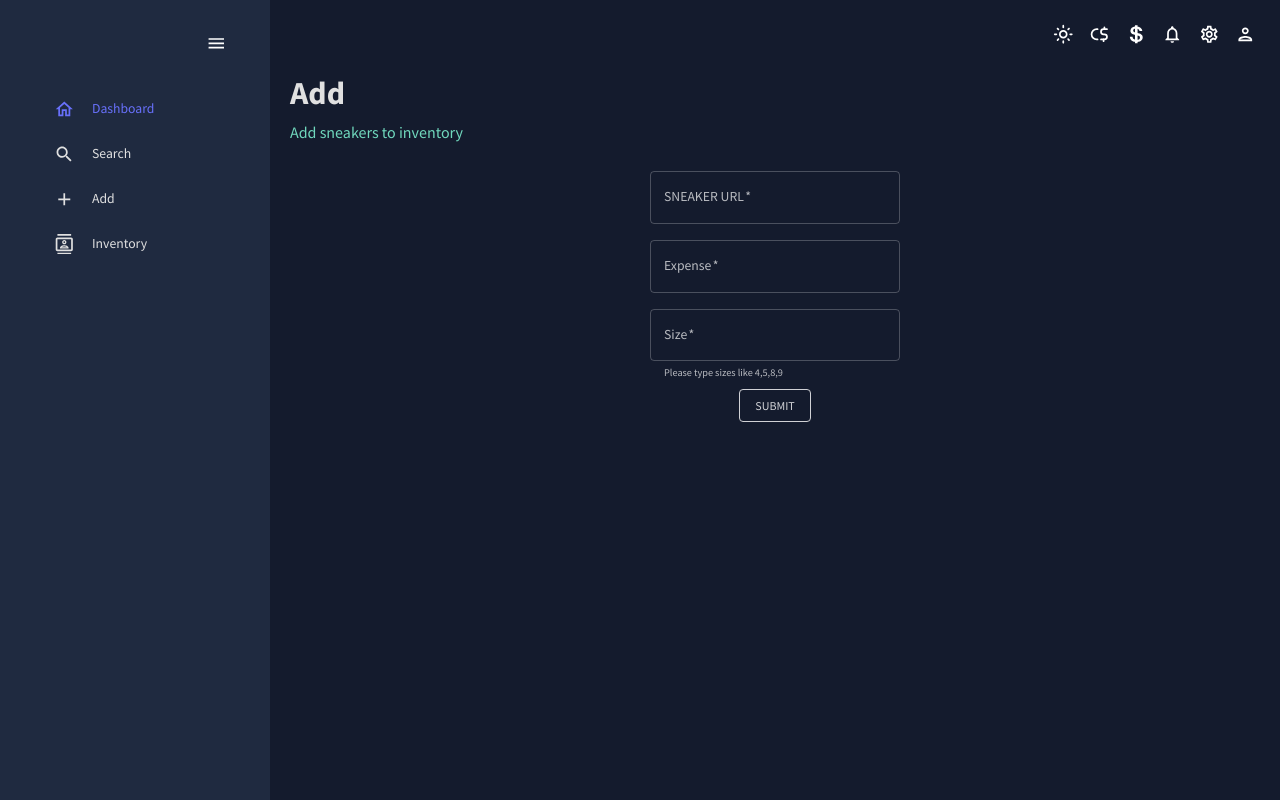
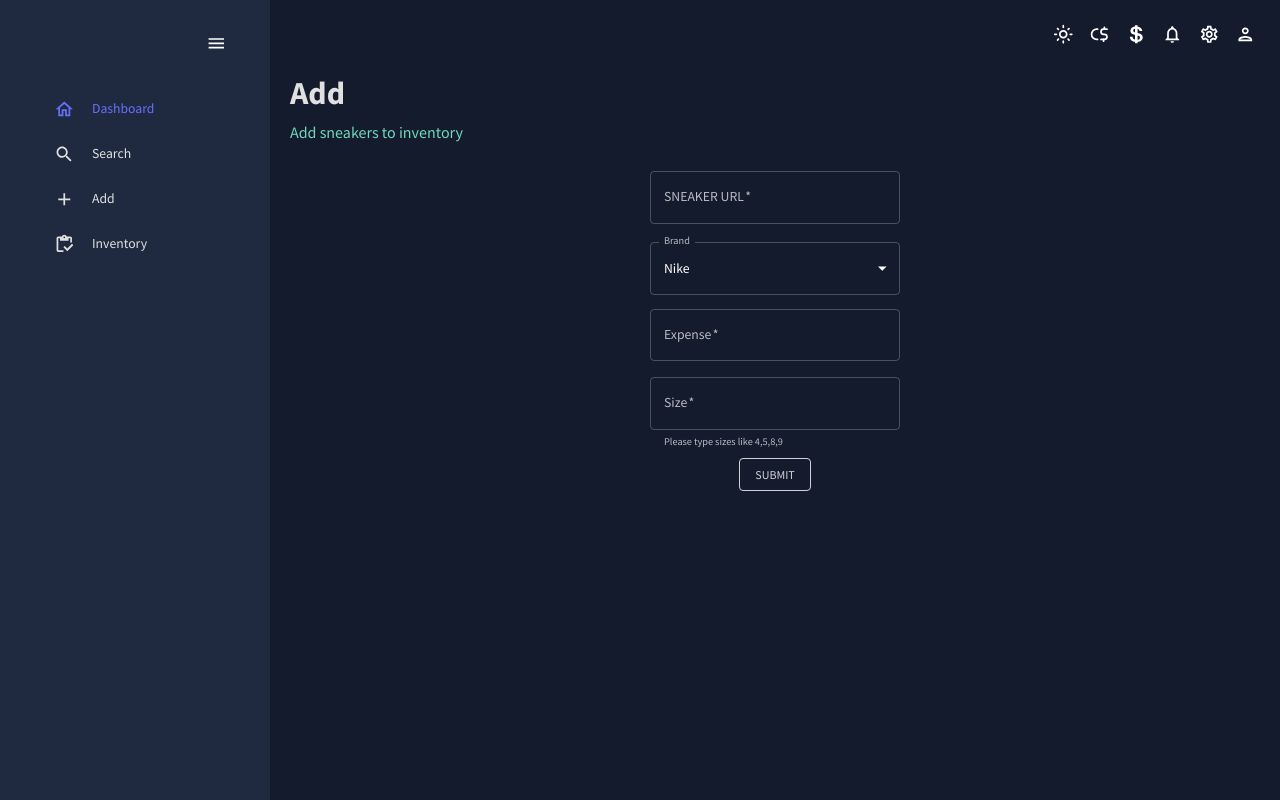
Before and after one commit to Leo-GeZhao/Sneaker-Mining, a React (Create React App) app: page /add in a window 1280 px wide. Built offline with nearby package versions, Linux system fonts and the light colour scheme.

Commit message:
add brand

```diff
--- a/controllers/inventory.js
+++ b/controllers/inventory.js
@@ -10,6 +10,7 @@ async function create(req, res, next) {
     inventory.image = sneaker.image;
     inventory.url = req.body.url;
     inventory.expense = req.body.expense;
+    inventory.brand = req.body.brand;
     req.body.size.map((s, idx) => {
       const detail = sneaker.variants.filter((size) => size.size == s);
       const singleSize = {
--- a/models/inventory.js
+++ b/models/inventory.js
@@ -17,6 +17,9 @@ const inventorySchema = new Schema(
     expense: {
       type: Number,
     },
+    brand: {
+      type: String,
+    },
   },
 
   {
--- a/src/scenes/Add/Add.jsx
+++ b/src/scenes/Add/Add.jsx
@@ -1,6 +1,10 @@
 import { useState } from "react";
 import Header from "../../components/Header/Header";
 import { Box, useTheme, TextField, Button } from "@mui/material";
+import InputLabel from "@mui/material/InputLabel";
+import MenuItem from "@mui/material/MenuItem";
+import FormControl from "@mui/material/FormControl";
+import Select from "@mui/material/Select";
 import { tokens } from "../../theme";
 import axios from "axios";
 
@@ -10,11 +14,12 @@ const Add = () => {
   const [url, setUrl] = useState("");
   const [sizeStr, setSizeStr] = useState([]);
   const [expenseStr, setExpenseStr] = useState(null);
+  const [brand, setBrand] = useState("Nike");
 
-  const handleSubmit = async (url, sizeStr) => {
+  const handleSubmit = async () => {
     const size = sizeStr[0].split(",").map(Number);
     const expense = Number(expenseStr);
-    const data = { url, size, expense };
+    const data = { url, size, expense, brand };
     await axios.post("/add", data);
   };
 
@@ -42,6 +47,20 @@ const Add = () => {
           label="SNEAKER URL"
           onChange={(e) => setUrl(e.target.value)}
         />
+        <FormControl sx={{ width: 250, mt: "10px", mb: "6px" }}>
+          <InputLabel id="demo-simple-select-label">Brand</InputLabel>
+          <Select
+            labelId="demo-simple-select-label"
+            id="demo-simple-select"
+            value={brand}
+            label="Brand"
+            onChange={(e) => setBrand(e.target.value)}
+          >
+            <MenuItem value="Nike">Nike</MenuItem>
+            <MenuItem value="Jordan">Jordan</MenuItem>
+            <MenuItem value="Adidas">Adidas</MenuItem>
+          </Select>
+        </FormControl>
         <TextField
           required
           id="outlined-required"
@@ -61,7 +80,7 @@ const Add = () => {
             color: colors.primary[100],
             border: `1px solid ${colors.primary[100]}`,
           }}
-          onClick={() => handleSubmit(url, sizeStr)}
+          onClick={() => handleSubmit()}
         >
           Submit
         </Button>
--- a/src/scenes/global/Sidebar.jsx
+++ b/src/scenes/global/Sidebar.jsx
@@ -7,7 +7,7 @@ import { tokens } from "../../theme";
 import HomeOutlinedIcon from "@mui/icons-material/HomeOutlined";
 import SearchOutlinedIcon from "@mui/icons-material/SearchOutlined";
 import AddOutlinedIcon from "@mui/icons-material/AddOutlined";
-import ContactsOutlinedIcon from "@mui/icons-material/ContactsOutlined";
+import InventoryOutlinedIcon from "@mui/icons-material/InventoryOutlined";
 import ReceiptOutlinedIcon from "@mui/icons-material/ReceiptOutlined";
 import PersonOutlinedIcon from "@mui/icons-material/PersonOutlined";
 import CalendarTodayOutlinedIcon from "@mui/icons-material/CalendarTodayOutlined";
@@ -148,7 +148,7 @@ const Sidebar = () => {
             <Item
               title="Inventory"
               to="/inventory"
-              icon={<ContactsOutlinedIcon />}
+              icon={<InventoryOutlinedIcon />}
               selected={selected}
               setSelected={setSelected}
             />
```
